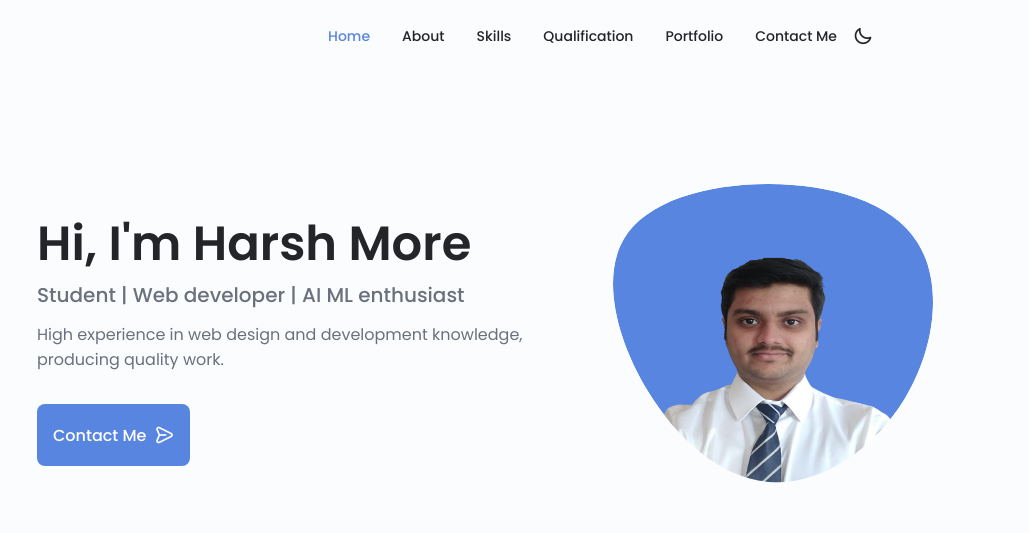
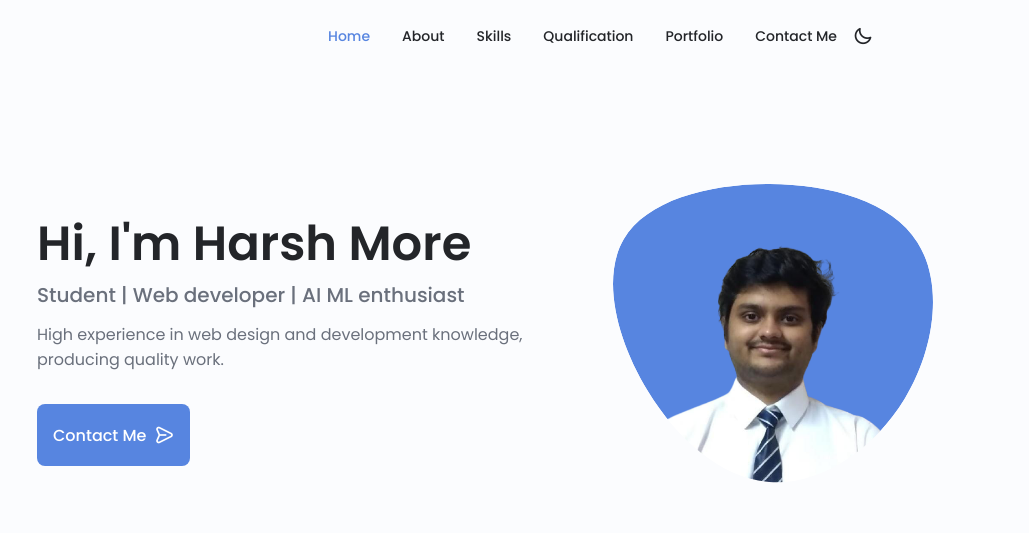
Before and after one commit to more-harsh/more-harsh.github.io, a plain HTML site: page index.html in a window 1280 px wide. Shown: the top 533 px of the page, 251-1280 px from the left. Drawn offline with nearby package versions, Linux system fonts and the light colour scheme.

Commit message:
Photo updated

```diff
--- a/index.html
+++ b/index.html
@@ -103,7 +103,7 @@
                                     129.362C2.45775 97.8511 -7.48481 59.1033 6.67581 34.5279C20.9871 10.1032 59.7028
                                     -0.149132 97.9666 0.00163737C136.23 0.303176 174.193 10.857 190.312 36.4879Z"/>
 
-                                    <image class="home__blob-img" x='12' y='18' xlink:href="img/perfil1.png"/>
+                                    <image class="home__blob-img" x='12' y='18' xlink:href="img/perfil.png"/>
                                 </g>
                             </svg>
                         </div>
```
